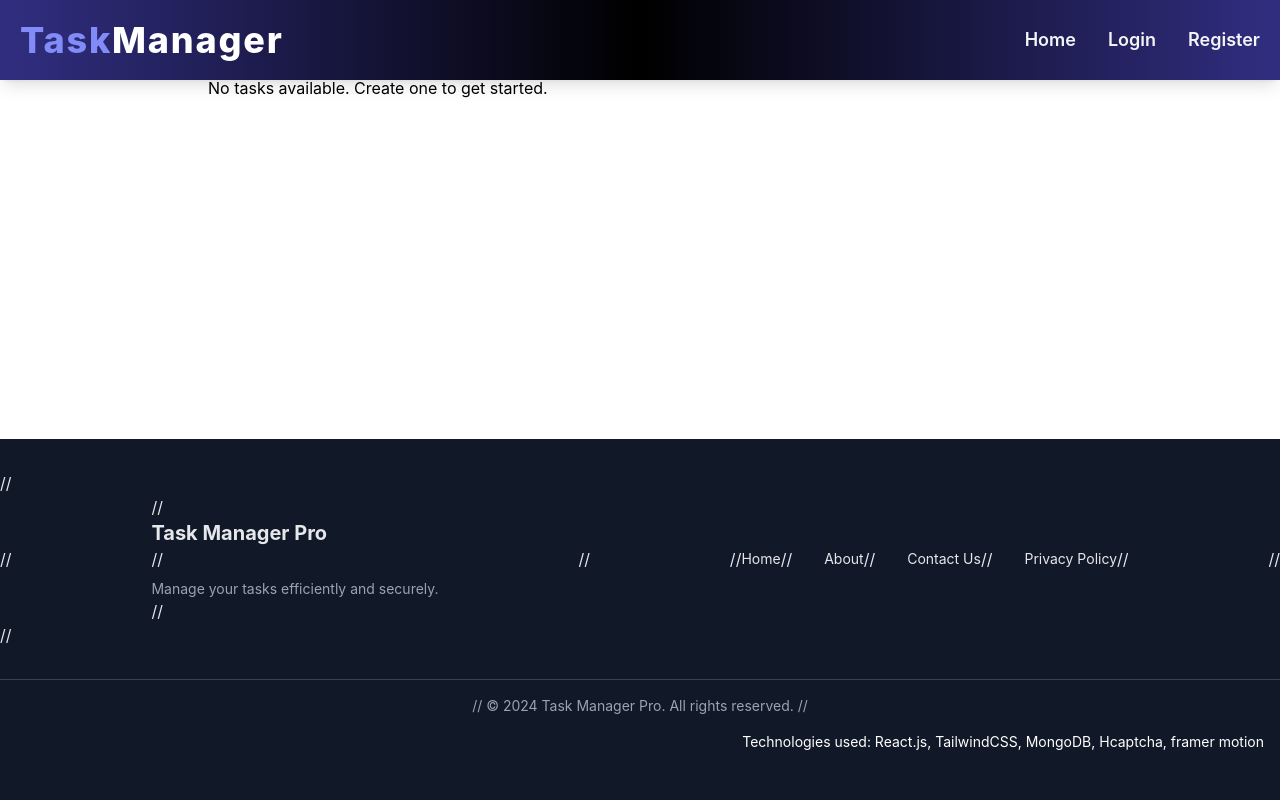
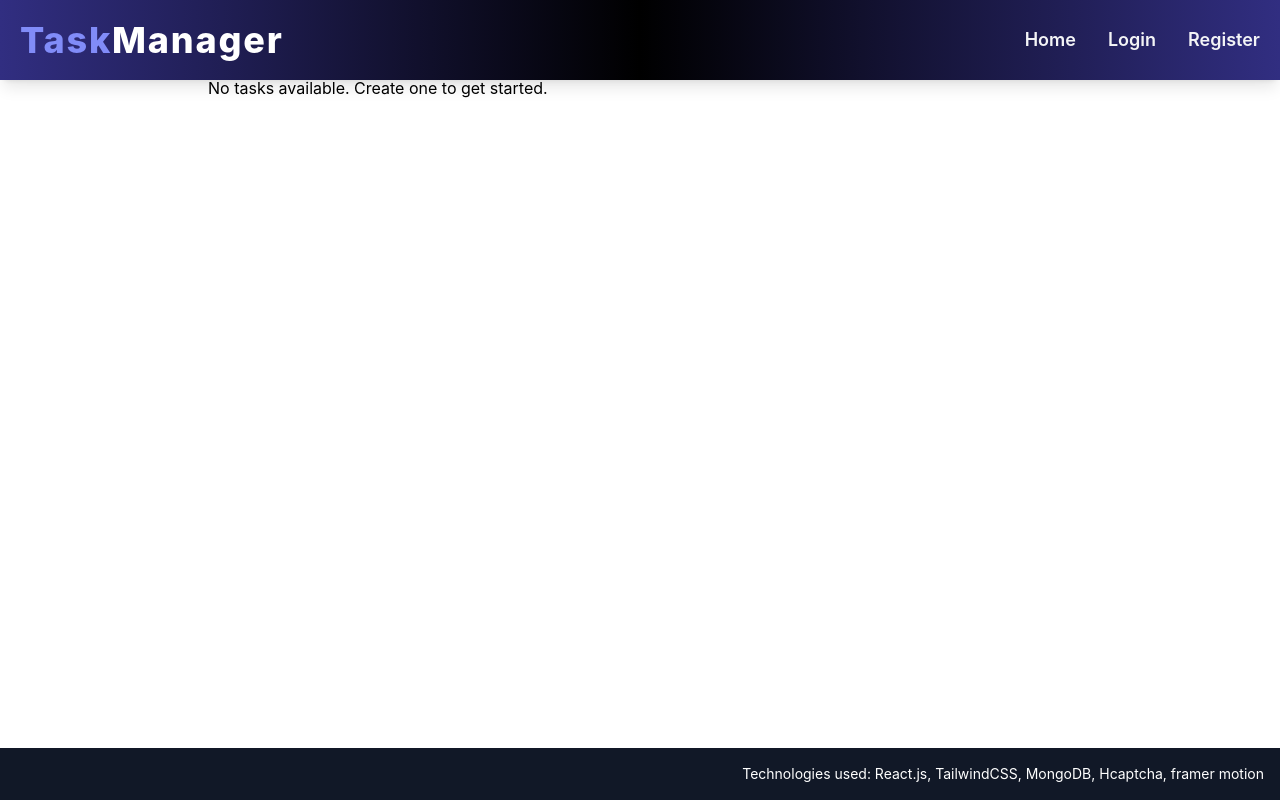
Before and after one commit to dushyant4665/TaskManager_App, a React (Create React App) app in the folder client/: page /tasks/1 in a window 1280 px wide. Built offline with nearby package versions, Linux system fonts and the light colour scheme.

Commit message:
Update footer.js

```diff
--- a/client/src/components/Layout/footer.js
+++ b/client/src/components/Layout/footer.js
@@ -2,7 +2,7 @@ import React from 'react';
 
 const Footer = () => {
   return (
-    <footer className="bg-gray-900 text-gray-200 py-8">
+    // <footer className="bg-gray-900 text-gray-200 py-8">
       // <div className="container mx-auto flex flex-col sm:flex-row justify-between items-center">
       //   <div className="mb-6 sm:mb-0 text-center sm:text-left">
       //     <h4 className="text-xl font-bold">Task Manager Pro</h4>
@@ -23,7 +23,7 @@ const Footer = () => {
     Technologies used: React.js, TailwindCSS, MongoDB, Hcaptcha, framer motion
   </p>
 </div>
-    </footer>
+    // </footer>
   );
 };
 
```
